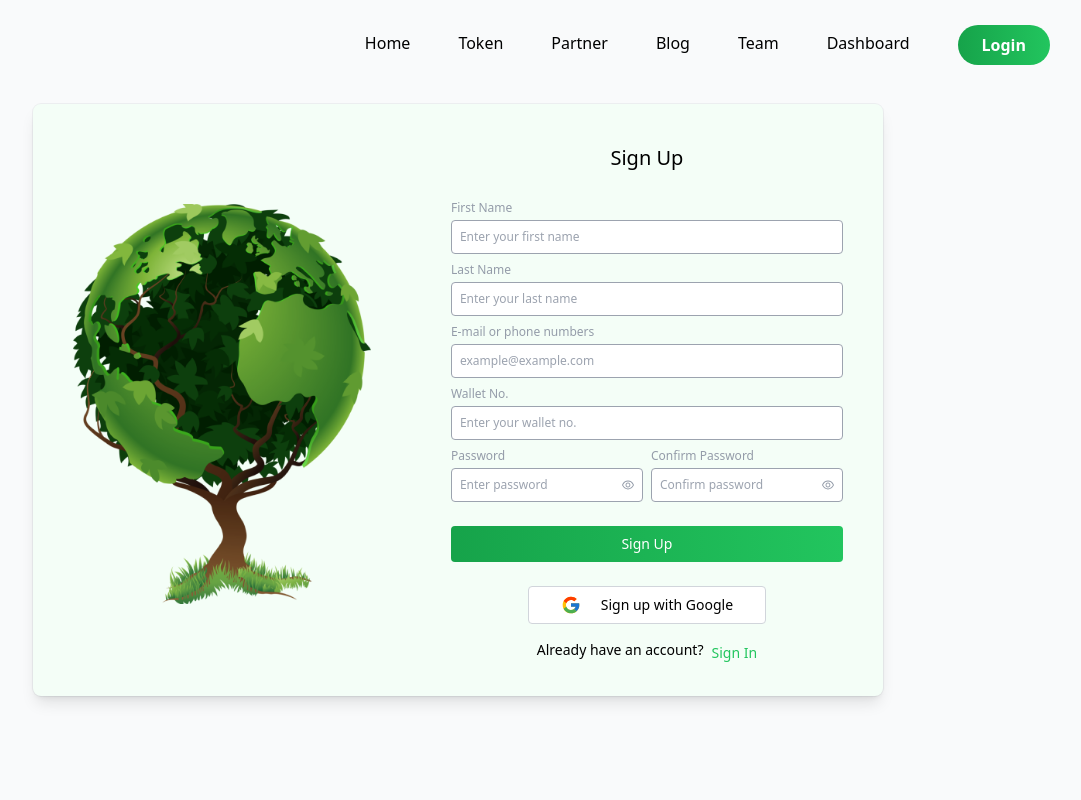
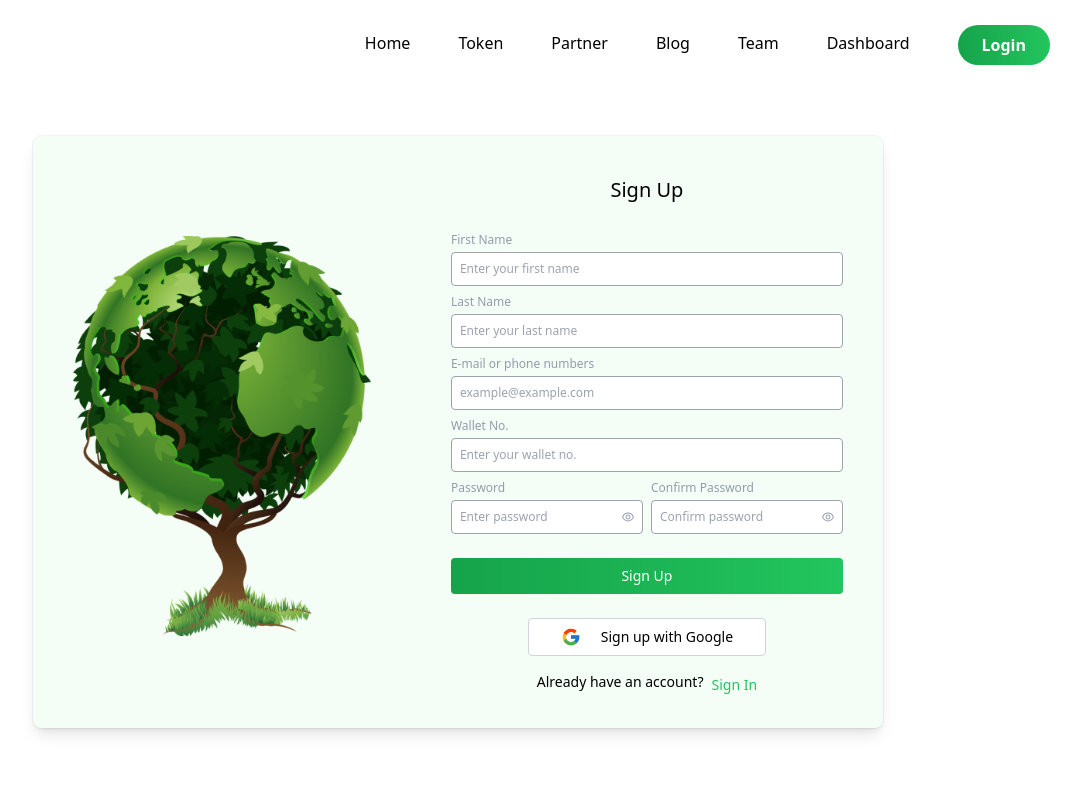
Before and after one commit to Decentralized-Brains/greenworld-frontend, a React (Create React App) app: page /signup in a window 1280 px wide. Shown: the top 800 px of the page, without its empty margins (182-1263 px from the left). Built offline with nearby package versions, Linux system fonts and the light colour scheme.

Commit message:
I have changed all three form margin issue

```diff
--- a/src/pages/ForgetPassword.jsx
+++ b/src/pages/ForgetPassword.jsx
@@ -2,8 +2,8 @@ import React from "react";
 
 const ForgetPassword = () => {
   return (
-    <div className="relative flex min-h-screen flex-col justify-center overflow-hidden bg-gray-50 py-6 sm:py-12">
-      <div className="relative bg-[#F4FEF7] px-6 pt-10 pb-8 shadow-lg ring-1 ring-gray-900/5 sm:mx-auto md:max-w-lg sm:rounded-lg sm:px-10">
+    <div className="relative flex min-h-screen flex-col justify-center overflow-hidden py-6 sm:py-12">
+      <div className="relative bg-[#F4FEF7] px-6 pt-10 pb-8 shadow-lg ring-1 ring-gray-900/5 sm:mx-auto md:max-w-lg sm:rounded-lg sm:px-10 mt-16">
         <div className="flex flex-col py-16 px-10 sm:px-16">
           <div className="min-w-[500px]"></div>
           <div className="flex flex-col font-popins">
--- a/src/pages/Signin.jsx
+++ b/src/pages/Signin.jsx
@@ -12,8 +12,8 @@ const Signin = () => {
     setOpen(!open);
   };
   return (
-    <div className="relative flex min-h-screen flex-col justify-center overflow-hidden bg-gray-50 py-6 sm:py-12">
-      <div className="relative bg-[#F4FEF7] px-6 pt-10 pb-8 shadow-lg ring-1 ring-gray-900/5 sm:mx-auto md:max-w-6xl sm:rounded-lg sm:px-10">
+    <div className="relative flex min-h-screen flex-col justify-center overflow-hidden py-6 sm:py-12">
+      <div className="relative bg-[#F4FEF7] px-6 pt-10 pb-8 shadow-lg ring-1 ring-gray-900/5 sm:mx-auto md:max-w-6xl sm:rounded-lg sm:px-10 mt-16">
         <div className="flex flex-row justify-center md:justify-between gap-x-0 md:gap-x-20">
           <div>
             <img
--- a/src/pages/Signup.jsx
+++ b/src/pages/Signup.jsx
@@ -12,8 +12,8 @@ const Signup = () => {
     setOpen(!open);
   };
   return (
-    <div className="relative flex min-h-screen flex-col justify-center overflow-hidden bg-gray-50 py-6 sm:py-12">
-      <div className="relative bg-[#F4FEF7] px-6 pt-10 pb-8 shadow-lg ring-1 ring-gray-900/5 sm:mx-auto md:max-w-6xl sm:rounded-lg sm:px-10">
+    <div className="relative flex min-h-screen flex-col justify-center overflow-hidden py-6 sm:py-12">
+      <div className="relative bg-[#F4FEF7] px-6 pt-10 pb-8 shadow-lg ring-1 ring-gray-900/5 sm:mx-auto md:max-w-6xl sm:rounded-lg sm:px-10 mt-16">
         <div className="flex flex-row justify-center md:justify-between gap-x-0 md:gap-x-20">
           <div className="flex self-center">
             <img
```
